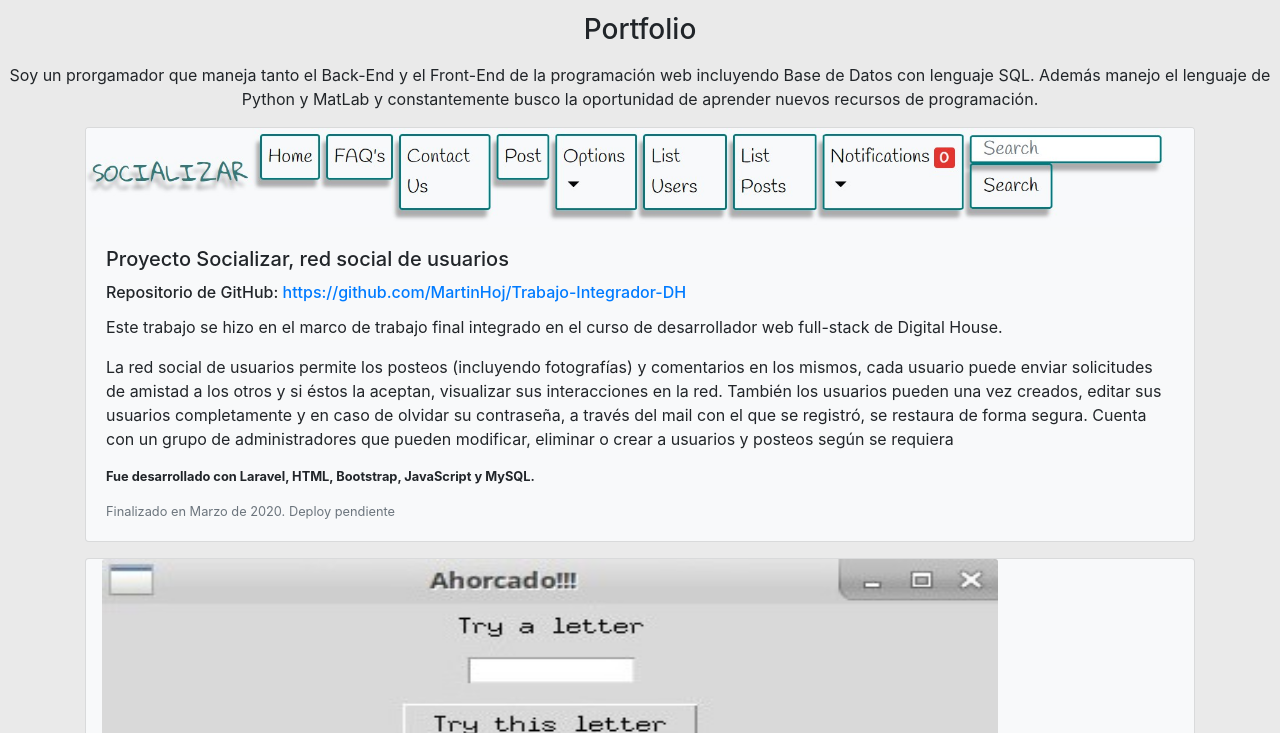
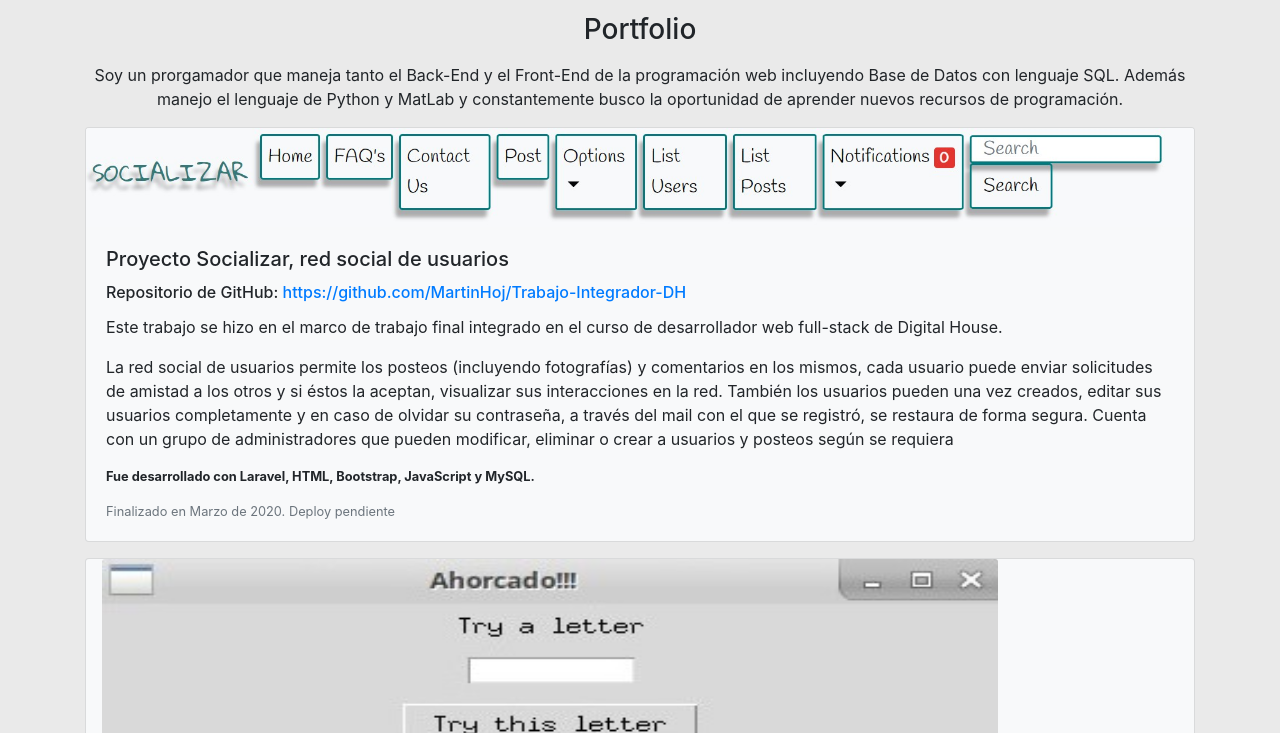
Before and after one commit to MartinHoj/MartinHoj.github.io, a plain HTML site: page index.html in a window 1280 px wide. Shown: the part 67-800 px from the top of the page. Drawn offline with nearby package versions, Linux system fonts and the light colour scheme.

Commit message:
Correccion Portfolio

```diff
--- a/index.html
+++ b/index.html
@@ -10,7 +10,7 @@
 <body style="background-color: #eaeaea;">
   <h1 class="text-center justify-center m-3"> Martin Hojman </h1>
   <h3 class="text-center justify-center mb-3">Portfolio</h3>
-  <p class="text-center justify-center">Soy un prorgamador que maneja tanto el Back-End y el Front-End de la programación web incluyendo Base de Datos con lenguaje SQL. Además manejo el lenguaje de Python y MatLab y constantemente busco la oportunidad de aprender nuevos recursos de programación.</p>
+  <p class="container text-center justify-center">Soy un prorgamador que maneja tanto el Back-End y el Front-End de la programación web incluyendo Base de Datos con lenguaje SQL. Además manejo el lenguaje de Python y MatLab y constantemente busco la oportunidad de aprender nuevos recursos de programación.</p>
   <div class="container">
     <div class="card mb-3 bg-light" style="cursor: pointer;" id="socializar">
       <img src="./Anotación 2020-07-27 150643.jpg" class="card-img-top" alt="Socializar">
```
